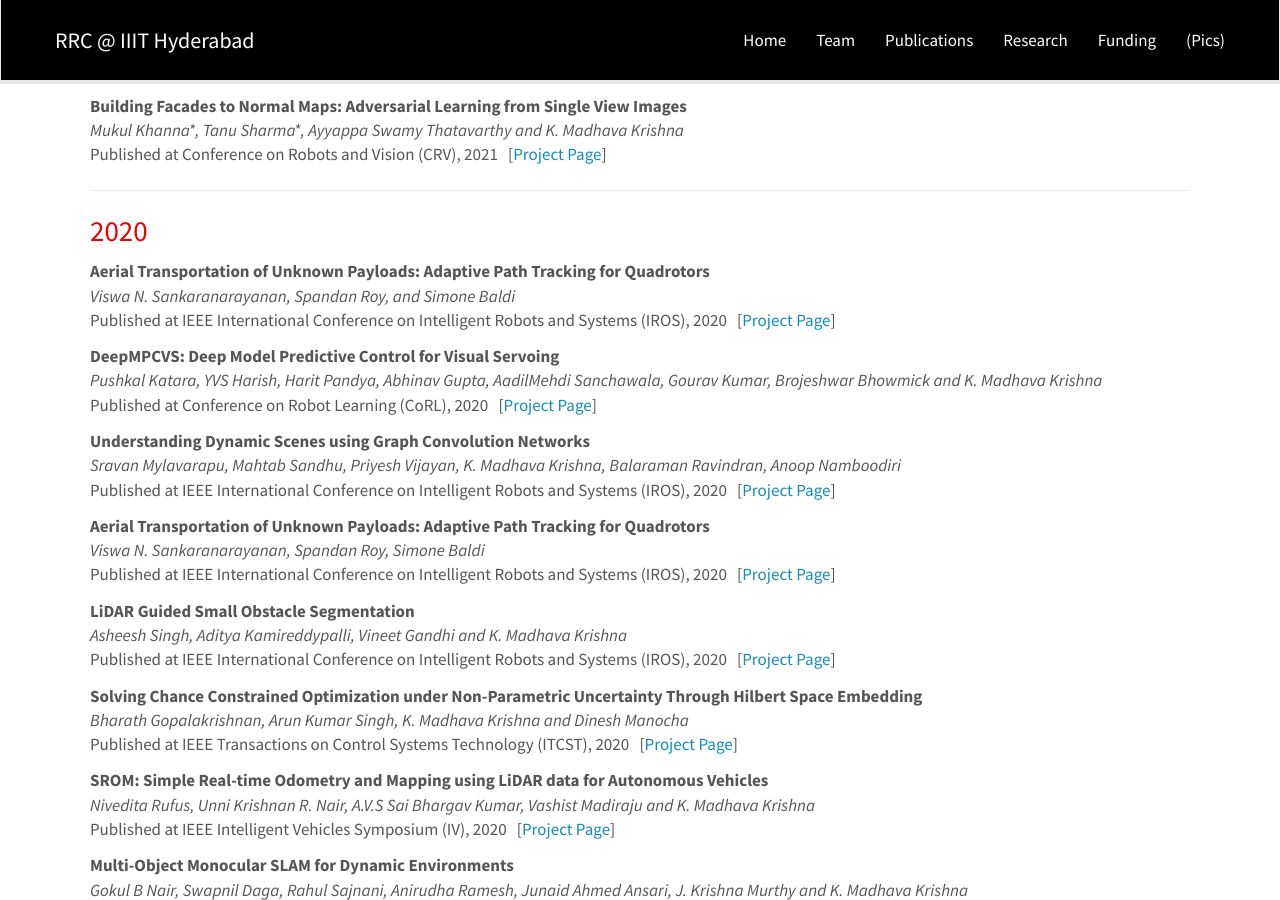
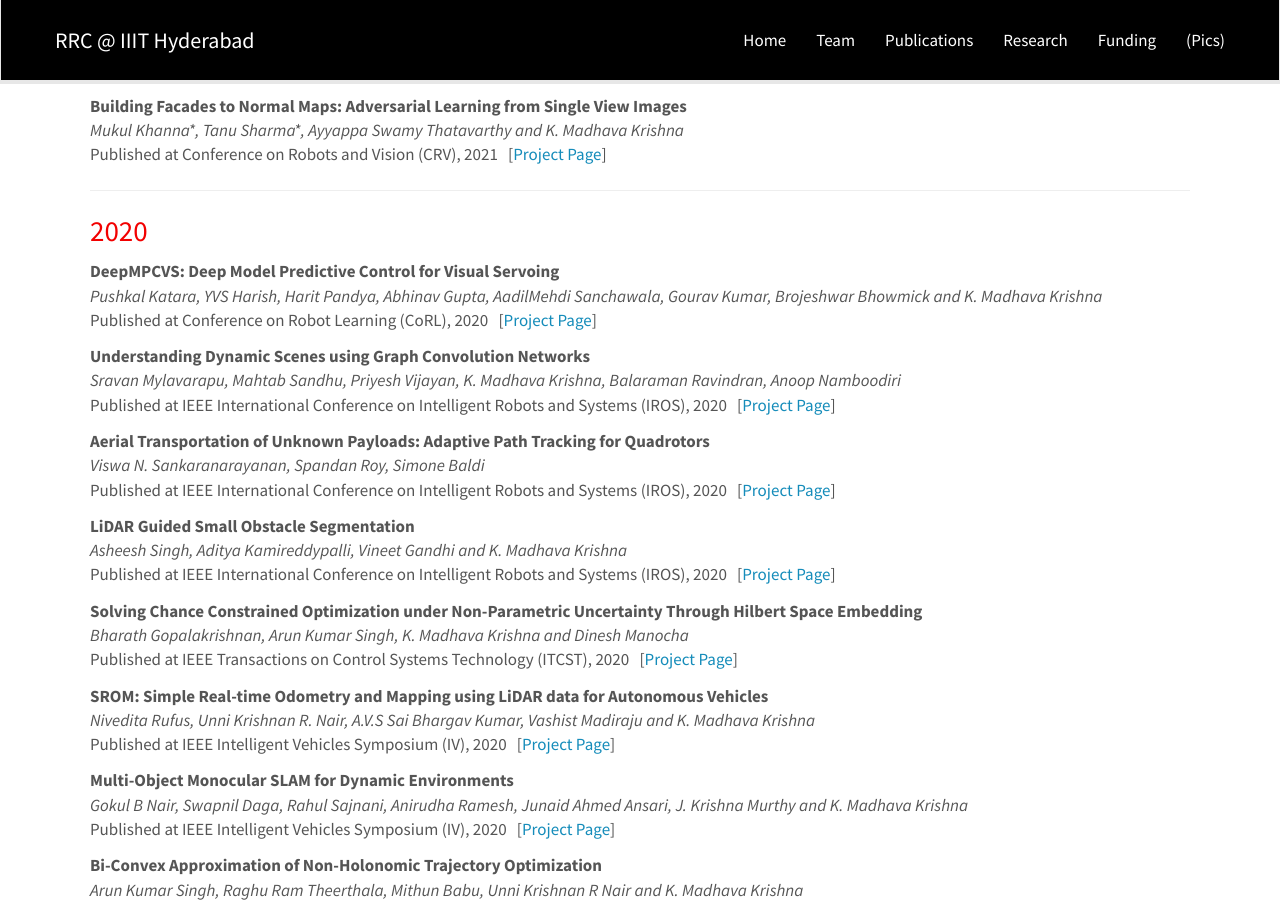
Before and after one commit to sakshammgupta/roboticsiiith.github.io, a Jekyll site: the page built from _pages/publications.md, in a window 1280 px wide and 900 px high, scrolled down 886 px. Built offline with Jekyll 4.4.1, drawn with Linux system fonts in a browser that asks for light colours; nearby versions of some CDN libraries; part of the change alters nothing that is shown.

```diff
--- a/_data/pubs/2020.yml
+++ b/_data/pubs/2020.yml
@@ -1,11 +1,3 @@
-- title: "Aerial Transportation of Unknown Payloads: Adaptive Path Tracking for Quadrotors"
-  authors: Viswa N. Sankaranarayanan, Spandan Roy, and Simone Baldi
-
-  venue: IEEE International Conference on Intelligent Robots and Systems (IROS), 2020
-  link:
-    url: publications/2020/Sankaranarayanan_Aerial-Transportation
-    display: Project Page
-
 - title: "DeepMPCVS: Deep Model Predictive Control for Visual Servoing"
   authors: Pushkal Katara, YVS Harish, Harit Pandya, Abhinav Gupta, AadilMehdi Sanchawala, Gourav Kumar,
            Brojeshwar Bhowmick and K. Madhava Krishna
--- a/_pages/project-pages/2020/Sankaranarayanan_Aerial-Transportation.md
+++ b/_pages/project-pages/2020/Sankaranarayanan_Aerial-Transportation.md
@@ -12,12 +12,17 @@ affiliations:
   - name: IIIT Hyderabad, India
     link: https://robotics.iiit.ac.in
     sup: 1
-  - name: School of Mathematics, Southeast University, Nanjing, China & TU-Delft, Netherlands
+  - name: TCS Research and Innovation Labs, Kolkata, India
     link: #
     sup: 2
-permalink: publications/2020/Sankaranarayanan_Aerial-Transportation
-abstract: "With the advent of intelligent transport, quadrotors are becoming an attractive aerial transport solution during emergency evacuations, construction works etc. During such operations, dynamic variations in (possibly unknown) payload and unknown external disturbances cause considerable control challenges for path tracking algorithms. In fact, the state-dependent nature of the resulting uncertainties makes state-of-the-art adaptive control solutions ineffective against such uncertainties that can be completely unknown and possibly unbounded a priori. This paper, to the best of the knowledge of the authors, proposes the first adaptive control solution for quadrotors, which does not require any a priori knowledge of the parameters of quadrotor dynamics as well as of external disturbances. The stability of the closed-loop system is studied analytically via Lyapunov theory and the effectiveness of the proposed solution is verified on a realistic simulator."
-paper: https://robotics.iiit.ac.in/uploads/Main/Publications/viswa_etal_iros20.pdf
-iframe: https://www.youtube.com/embed/fwpKMemp_BA
+  - name: University of Lincoln, UK
+    link: #
+    sup: 3
+permalink: publications/2020/DeepMPCVS
+abstract: "The simplicity of the visual servoing approach makes it an attractive option for tasks dealing with vision-based control of robots in many real-world applications. However, attaining precise alignment for unseen environments pose a challenge to existing visual servoing approaches. While classical approaches assume a perfect world, the recent data-driven approaches face issues when generalizing to novel environments. In this paper, we aim to combine the best of both worlds. We present a deep model predictive visual servoing framework that can achieve precise alignment with optimal trajectories and can generalize to novel environments. Our framework consists of a deep network for optical flow predictions, which are used along with a predictive model to forecast future optical flow. For generating an optimal set of velocities we present a control network that can be trained on-the-fly without any supervision. Through extensive simulations on photo-realistic indoor settings of the popular Habitat framework, we show significant performance gain due to the proposed formulation vis-a-vis recent state of the art methods. Specifically, we show a faster convergence and an improved performance in trajectory length over recent approaches."
+paper: https://robotics.iiit.ac.in/publications/2020/deep-mpc-for-visual-servoing/preprint.pdf
+supplement: https://robotics.iiit.ac.in/publications/2020/deep-mpc-for-visual-servoing/supplementary.pdf
+video: https://robotics.iiit.ac.in/publications/2020/deep-mpc-for-visual-servoing/video.mp4
+# iframe: https://www.youtube.com/embed/jhjskX4FQwA
 
 ---
```
